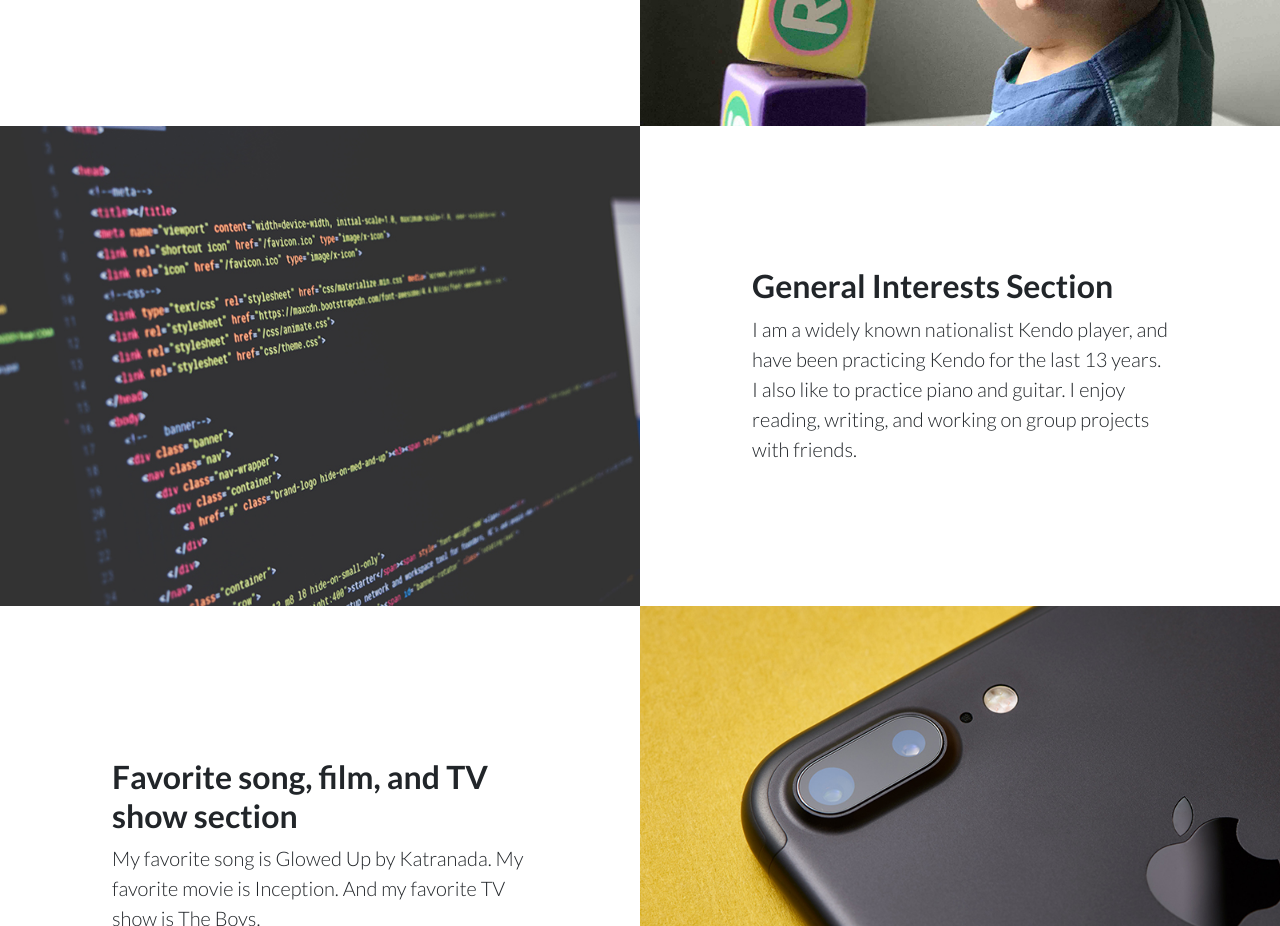
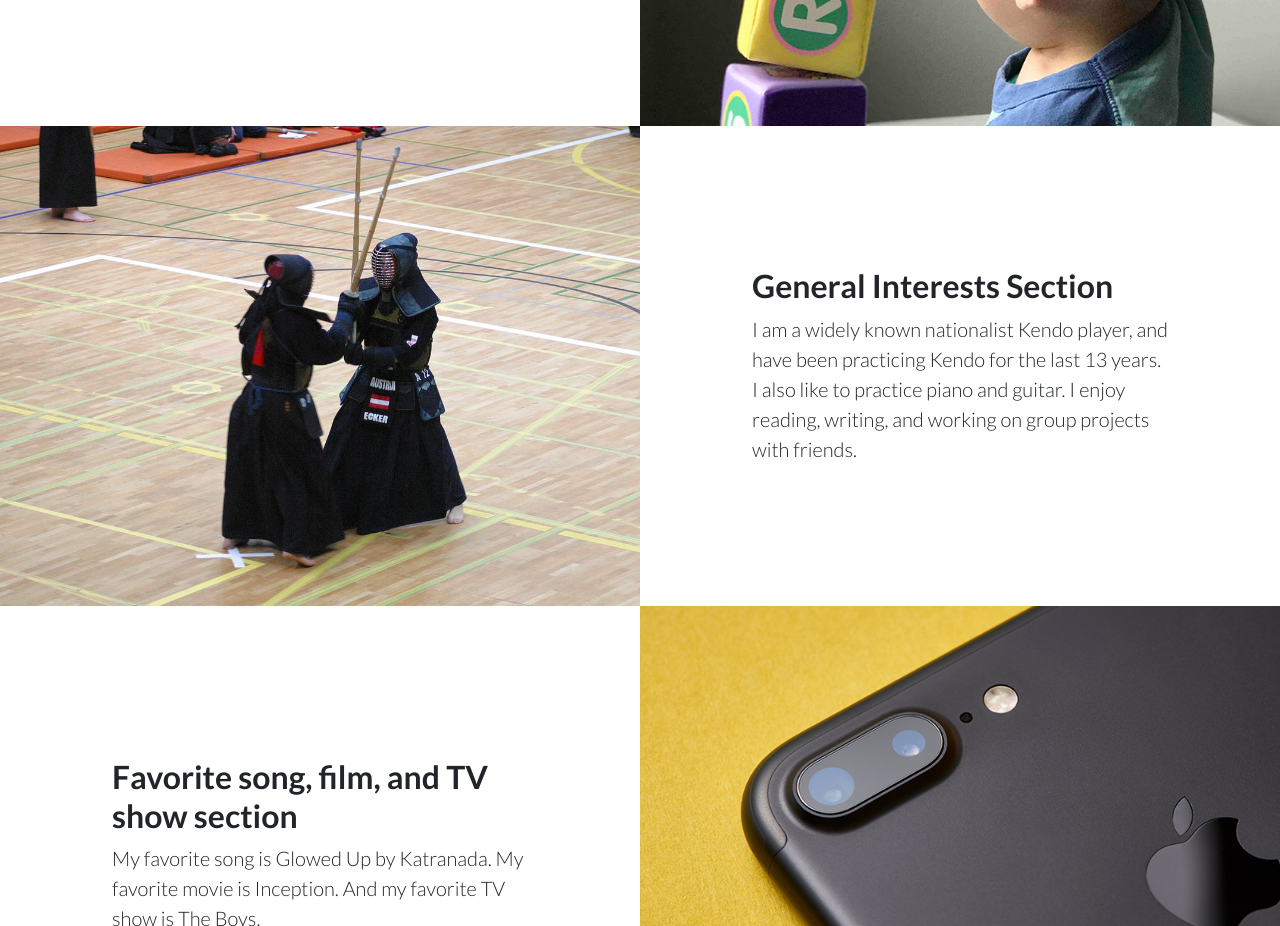
Before and after one commit to DariyusHadizadeh19/CUS1172Project1, a website: page index.html in a window 1280 px wide. Shown: the part 1860-2786 px from the top of the page. Drawn offline with Linux system fonts and the light colour scheme.

Commit message:
Update index.html

```diff
--- a/index.html
+++ b/index.html
@@ -75,7 +75,7 @@
       </div>
     </div>
     <div class="row no-gutters">
-        <div class="col-lg-6 text-white showcase-img" style="background-image: url('img/bg-showcase-2.jpg');"></div>
+        <div class="col-lg-6 text-white showcase-img" style="background-image: url('img/bg-showcase-4.jpg');"></div>
         <div class="col-lg-6 my-auto showcase-text">
           <h2>General Interests Section</h2>
           <p class="lead mb-0">I am a widely known nationalist Kendo player, and have been practicing Kendo for the last 13 years. I also like to practice piano and guitar. I enjoy reading, writing, and working on group projects with friends. </p>
```
